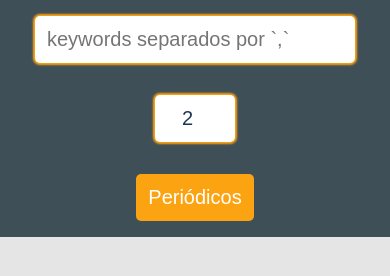
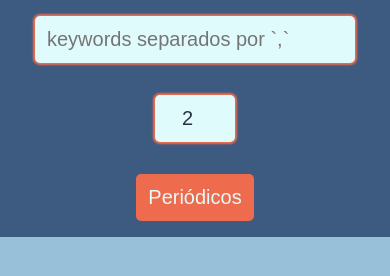
Before and after one commit to M4rqu1705/NewsApp, a plain HTML site: page app/templates/index.html in a window 390 px wide. Drawn offline with nearby package versions, Linux system fonts and the light colour scheme; no server answers.

Commit message:
💲💳 Practically the same color scheme I used for the Capital One Software Engineering Summit project

```diff
--- a/app/static/style.css
+++ b/app/static/style.css
@@ -1,8 +1,10 @@
 :root{
-    --main-bg-color: #ffffff;
-    --alternate-bg-color: #e5e5e5;
-    --main-color: #1d3557;
-    --accent-color: #fca311;
+    --main-bg-color: #e0fbfc;
+    --alternate-bg-color: #98c1d9;
+    --main-color: #293241;
+    --accent-color: #ee6c4d;
+    --overlay-background: #98c1d9;
+    --navbar-color: #3d5a80;
 
     --title-font-size: 2rem;
     --subtitle-font-size: 1.25rem;
@@ -12,7 +14,6 @@
     --overlay-font-size: 2rem;
     --overlay-margin: 2rem;
     --overlay-padding: 3rem;
-    --overlay-background: #eeeeee;
 
     --card-direction: row;
     --card-image-max-dim: 15rem;
@@ -23,7 +24,6 @@
     --navbar-align-items: start;
     --navbar-height: 5rem;
     --navbar-font-size: 1.5rem;
-    --navbar-color: #3f4f58;
     --max-articles-margin-bottom: auto;
 
     --dropdown-margin-sides: 3rem;
@@ -35,11 +35,6 @@
 /* ##Device = Low Resolution Tablets, Mobiles */
 @media (max-width: 650px) {
     :root{
-        --main-bg-color: #ffffff;
-        --alternate-bg-color: #e5e5e5;
-        --main-color: #1d3557;
-        --accent-color: #fca311;
-
         --title-font-size: 1.5rem;
         --subtitle-font-size: 1.25rem;
 
```
